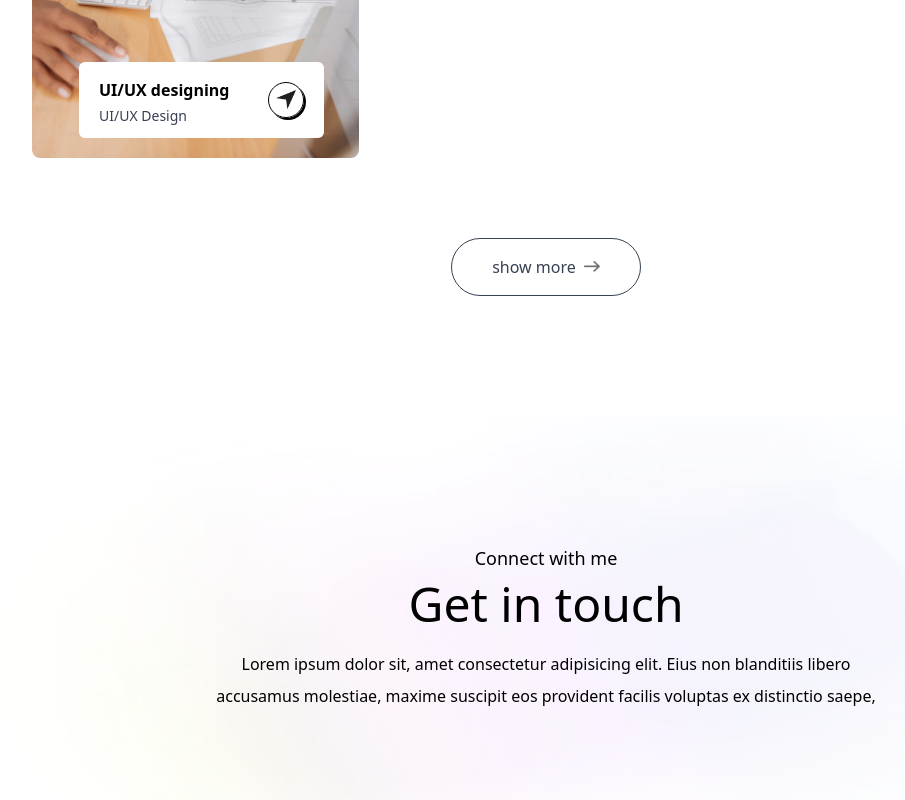
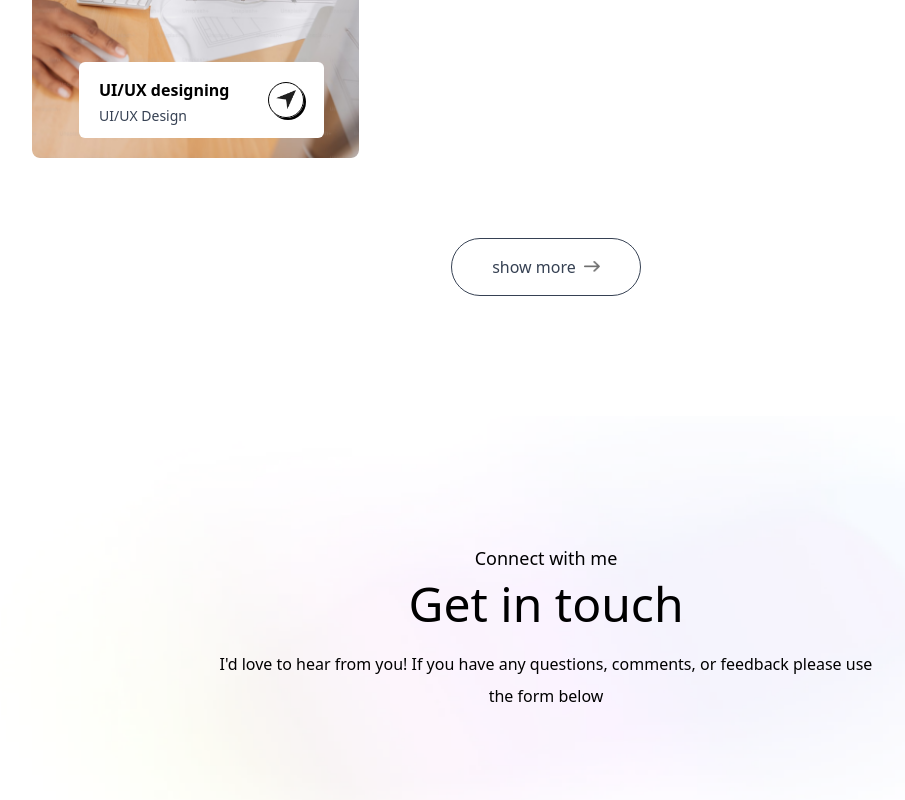
Before and after one commit to MogesBekele/portfolio-in-nextjs, a Next.js app: page / in a window 1280 px wide. Shown: the part 3714-4514 px from the top of the page, without its empty margins (94-999 px from the left). Built offline with nearby package versions, Linux system fonts and the light colour scheme; a web font is replaced by a local one.

Commit message:
commit on the contanct section

```diff
--- a/components/Contact.tsx
+++ b/components/Contact.tsx
@@ -9,9 +9,7 @@ const Contact = () => {
       <h4 className="text-center mb-2 text-lg font-ovo">Connect with me</h4>
       <h2 className="text-center text-5xl font-ovo">Get in touch</h2>
       <p className="text-center max-w-2xl mx-auto mt-5 mb-12 font-ovo">
-        Lorem ipsum dolor sit, amet consectetur adipisicing elit. Eius non
-        blanditiis libero accusamus molestiae, maxime suscipit eos provident
-        facilis voluptas ex distinctio saepe,
+       I'd love to hear from you! If you have any questions, comments, or feedback please use the form below
       </p>
     </div>
   );
```
